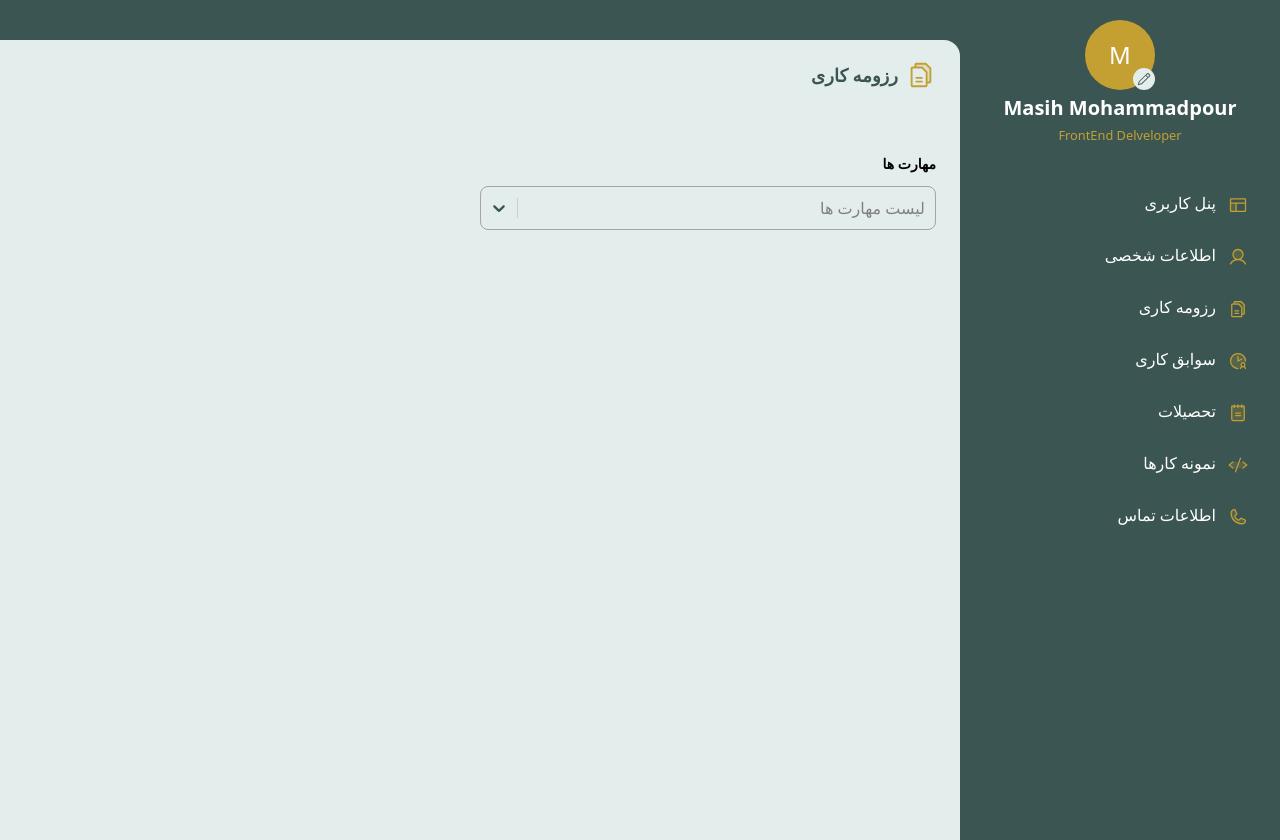
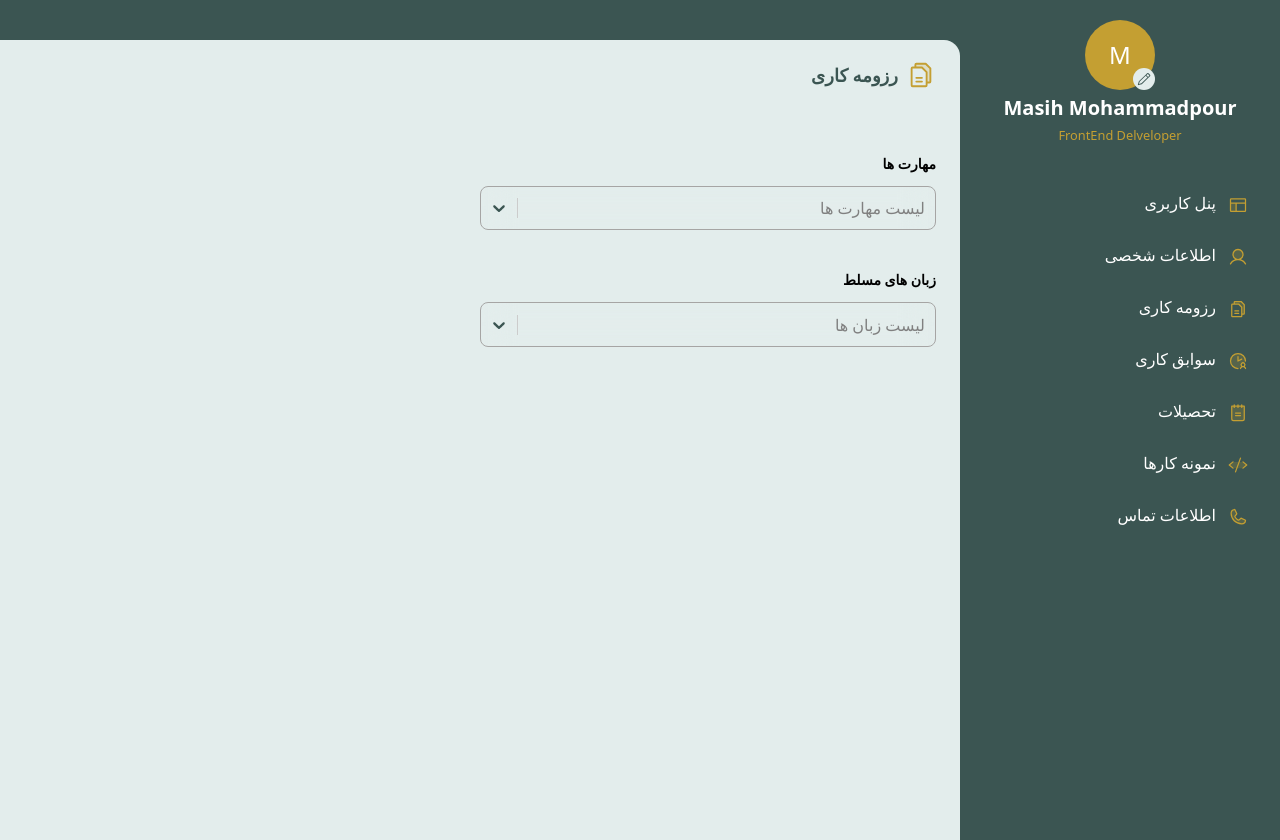
Before and after one commit to Ilia-Masiha/freesha, a Next.js app in the folder frontend/: page /profile/resume in a window 1280 px wide. Built offline with nearby package versions, Linux system fonts and the light colour scheme.

Commit message:
languagesSelector created

```diff
--- a/frontend/src/app/(profile)/profile/resume/page.jsx
+++ b/frontend/src/app/(profile)/profile/resume/page.jsx
@@ -1,4 +1,5 @@
 import Title from "@/common/Title";
+import LanguagesSelector from "@/components/Profile/LanguagesSelector";
 import SkillsSelector from "@/components/Profile/SkillsSelector";
 import { PiFilesDuotone } from "react-icons/pi";
 
@@ -10,8 +11,9 @@ const Resume = () => {
         icon={<PiFilesDuotone className="text-secondary text-3xl" />}
         color="primary"
       />
-      <article className="mt-16">
+      <article className="mt-16 flex flex-col gap-y-10">
         <SkillsSelector />
+        <LanguagesSelector/>
       </article>
     </section>
   );
--- /dev/null
+++ b/frontend/src/components/Profile/LanguagesSelector.jsx
@@ -0,0 +1,53 @@
+"use client";
+import { useState, useMemo } from "react";
+import { languagesData } from "@/constants/languages";
+import Select from "../Select";
+
+const LanguagesSelector = ({ initialLanguages = [] }) => {
+  const [selectedLanguages, setSelectedLanguages] = useState(initialLanguages);
+
+  const languageOptions = useMemo(() => {
+    return languagesData.map((language) => ({
+      value: language,
+      label: language,
+    }));
+  }, []);
+
+  const selectedValues = useMemo(() => {
+    return selectedLanguages.map((language) => ({
+      value: language,
+      label: language,
+    }));
+  }, [selectedLanguages]);
+
+  const handleChange = (selectedOptions) => {
+    const selectedLanguagesArray = selectedOptions
+      ? selectedOptions.map((option) => option.value)
+      : [];
+
+    setSelectedLanguages(selectedLanguagesArray);
+  };
+
+  return (
+    <div className="w-full">
+      <div className="w-[50%] flex flex-col items-start justify-center">
+        <label
+          htmlFor="languages"
+          className="text-txt text-sm font-semibold mb-1.5"
+        >
+            زبان های مسلط
+        </label>
+        <Select
+          name="languages"
+          isMulti={true}
+          options={languageOptions}
+          value={selectedValues}
+          onChange={handleChange}
+          placeholder="لیست زبان ها"
+        />
+      </div>
+    </div>
+  );
+};
+
+export default LanguagesSelector;
--- /dev/null
+++ b/frontend/src/constants/languages.js
@@ -0,0 +1,103 @@
+export const languagesData = [
+  "English",
+  "Spanish",
+  "French",
+  "German",
+  "Chinese (Mandarin)",
+  "Arabic",
+  "Russian",
+  "Portuguese",
+  "Japanese",
+  "Hindi",
+  "Italian",
+  "Korean",
+  "Dutch",
+  "Turkish",
+  "Polish",
+  "Ukrainian",
+  "Romanian",
+  "Czech",
+  "Hungarian",
+  "Greek",
+  "Swedish",
+  "Danish",
+  "Norwegian",
+  "Finnish",
+  "Hebrew",
+  "Persian (Farsi)",
+  "Vietnamese",
+  "Thai",
+  "Indonesian",
+  "Malay",
+  "Tagalog (Filipino)",
+  "Bengali",
+  "Urdu",
+  "Punjabi",
+  "Marathi",
+  "Gujarati",
+  "Tamil",
+  "Telugu",
+  "Kannada",
+  "Malayalam",
+  "Burmese",
+  "Sinhala",
+  "Nepali",
+  "Sanskrit",
+  "Amharic",
+  "Swahili",
+  "Yoruba",
+  "Igbo",
+  "Hausa",
+  "Somali",
+  "Zulu",
+  "Xhosa",
+  "Afrikaans",
+  "Albanian",
+  "Armenian",
+  "Azerbaijani",
+  "Basque",
+  "Belarusian",
+  "Bosnian",
+  "Bulgarian",
+  "Catalan",
+  "Croatian",
+  "Estonian",
+  "Georgian",
+  "Icelandic",
+  "Irish",
+  "Kazakh",
+  "Kurdish",
+  "Kyrgyz",
+  "Latvian",
+  "Lithuanian",
+  "Macedonian",
+  "Maltese",
+  "Mongolian",
+  "Pashto",
+  "Serbian",
+  "Slovak",
+  "Slovenian",
+  "Tajik",
+  "Turkmen",
+  "Uyghur",
+  "Uzbek",
+  "Welsh",
+  "Lao",
+  "Khmer",
+  "Tibetan",
+  "Cantonese",
+  "Hokkien",
+  "Hakka",
+  "Shanghainese",
+  "Sichuanese",
+  "Quechua",
+  "Guarani",
+  "Maori",
+  "Samoan",
+  "Tongan",
+  "Fijian",
+  "Hawaiian",
+  "Latin",
+  "Ancient Greek",
+  "Esperanto",
+];
```
Also changed, not shown: frontend/src/constants/skills.js (+18 -18 lines).
